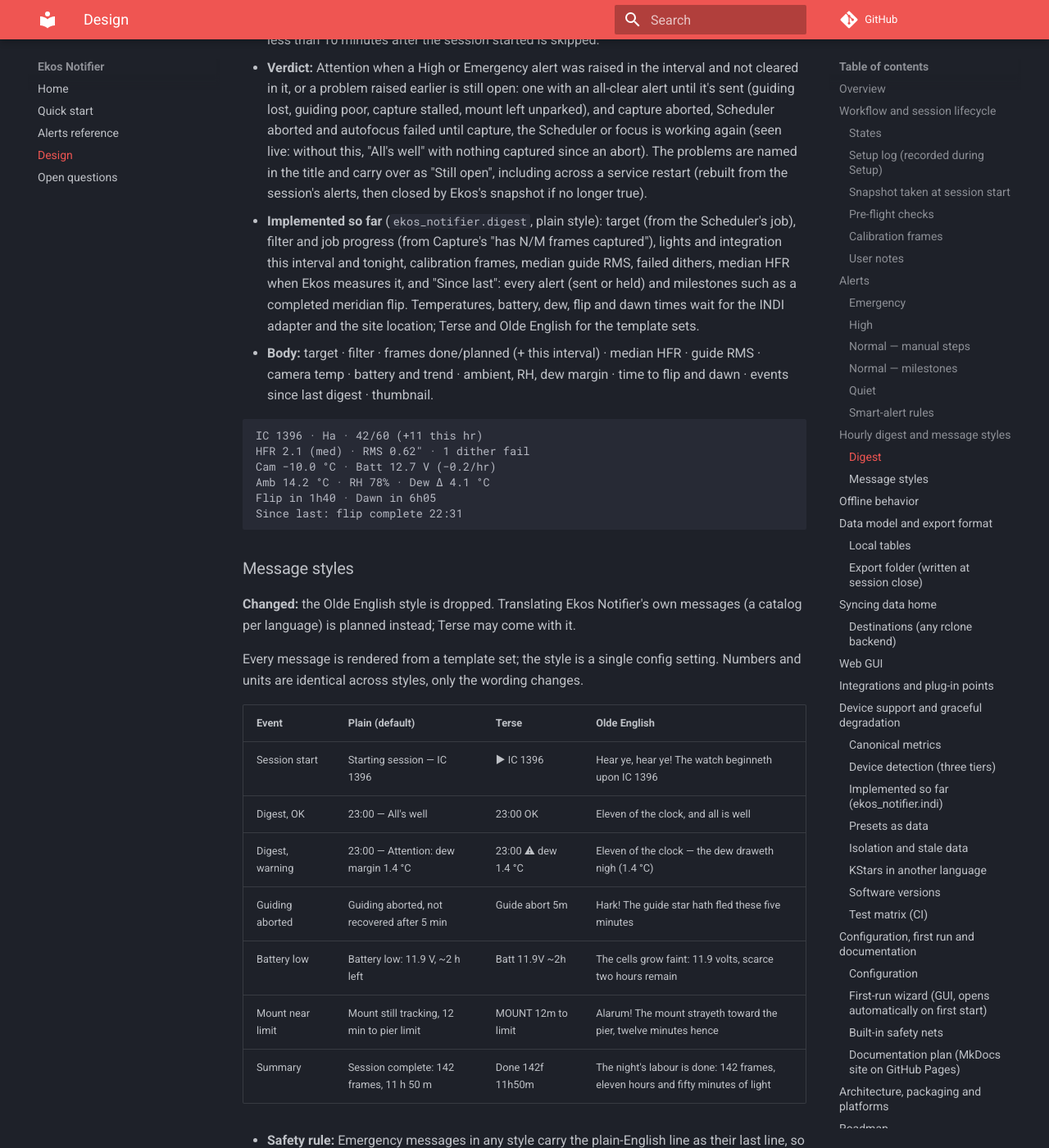
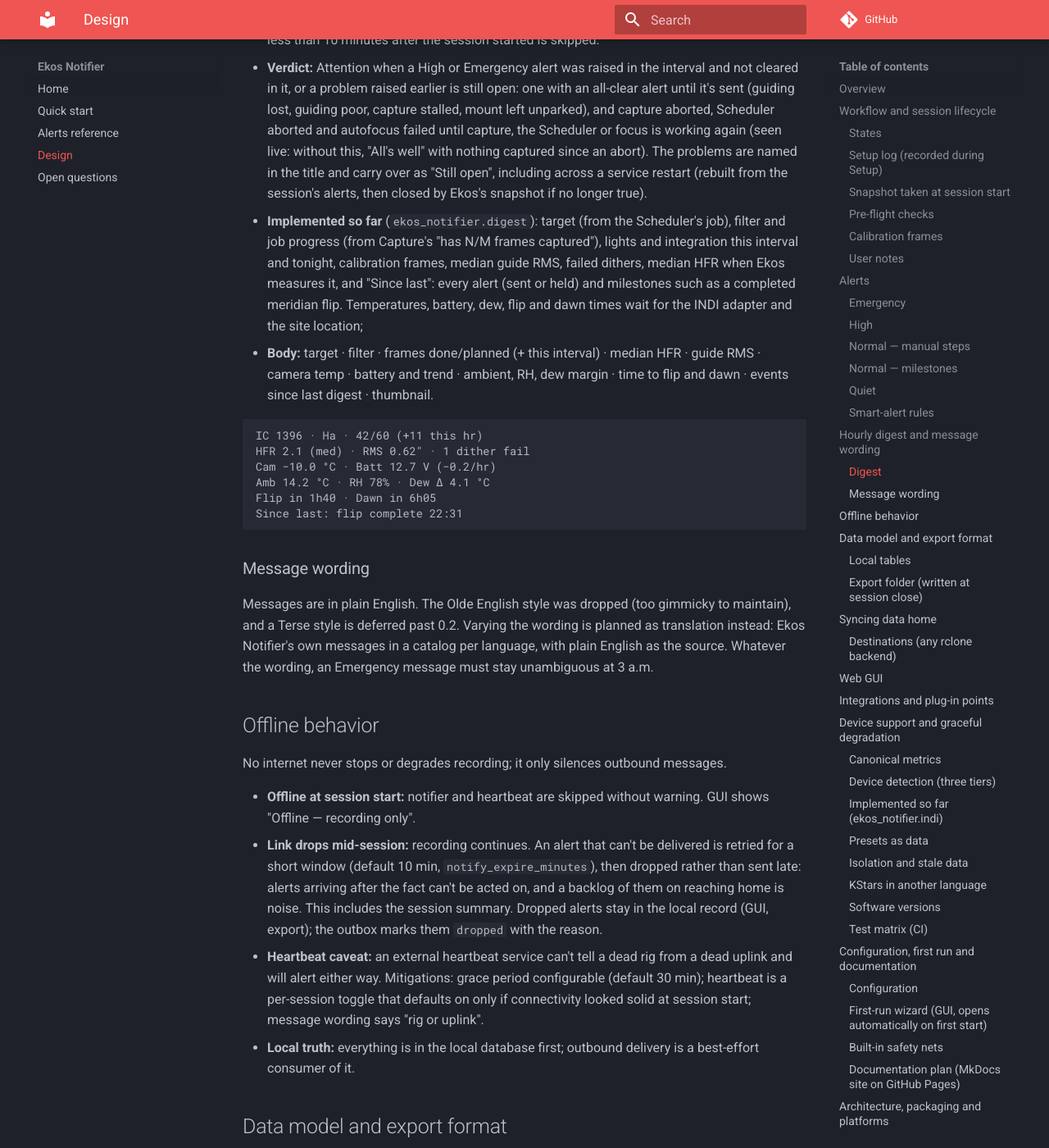
Before and after one commit to anandvn/ekos-notifier, an MkDocs documentation site: the page built from docs/design.md, in a window 1280 px wide and 1400 px high, scrolled down 9512 px. Shown: the whole window at 82% size. Built offline with MkDocs 1.6.1 and Material for MkDocs 9.7.7, drawn with Linux system fonts in a browser that asks for light colours; comment, search, counter and statistics services are not loaded; some of the changed text lies outside the part shown.

Commit message:
Drop message styles: messages are plain English
The Olde English style is dropped and Terse is deferred past 0.2, so the
unused `style:` setting goes from the example config and the known settings. A
config that still has it gets a note saying it's ignored. The design's "Message
styles" becomes a short "Message wording" section (translation of our own
messages is the planned way to vary wording), and the roadmap's 0.2 row matches
what 0.2 contains. README, CONTRIBUTING and CLAUDE.md follow; CONTRIBUTING's
presets path is corrected.

Co-Authored-By: Claude Opus 5.5 <noreply@anthropic.com>

````diff
--- a/config.example.yaml
+++ b/config.example.yaml
@@ -16,9 +16,6 @@ notify:
 # An alert that can't be delivered (no internet) is retried for this long, then dropped rather
 # than sent late. It stays in the session record. 0 = try once, never retry.
 notify_expire_minutes: 10
-
-# Wording of messages: plain | terse | olde. NOT USED YET: every message is plain for now.
-style: plain
 
 # Hourly status digest while a session is running.
 digest:
--- a/docs/design.md
+++ b/docs/design.md
@@ -150,7 +150,7 @@ Meridian flip in 15 min: only when Ekos is set to flip (`[Mount] ExecuteMeridian
 - **Correlate:** concurrent star-lost, HFR jump and star-count drop become one Clouds alert.
 - **Thumbnails:** a 100–200 KB stretched JPEG attaches to first-sub and summary messages where the notifier supports images.
 
-## Hourly digest and message styles
+## Hourly digest and message wording
 
 The digest is one status message per interval (default 60 min) while a session is Active, folding in any held Normal events. Off in the GUI = Normal events send individually.
 
@@ -160,7 +160,7 @@ The digest is one status message per interval (default 60 min) while a session i
 - **Priority:** Quiet when all's well; Normal when it says Attention.
 - **Timing:** on the clock hour, or every N minutes from session start (configurable). A digest due less than 10 minutes after the session started is skipped.
 - **Verdict:** Attention when a High or Emergency alert was raised in the interval and not cleared in it, or a problem raised earlier is still open: one with an all-clear alert until it's sent (guiding lost, guiding poor, capture stalled, mount left unparked), and capture aborted, Scheduler aborted and autofocus failed until capture, the Scheduler or focus is working again (seen live: without this, "All's well" with nothing captured since an abort). The problems are named in the title and carry over as "Still open", including across a service restart (rebuilt from the session's alerts, then closed by Ekos's snapshot if no longer true).
-- **Implemented so far** (`ekos_notifier.digest`, plain style): target (from the Scheduler's job), filter and job progress (from Capture's "has N/M frames captured"), lights and integration this interval and tonight, calibration frames, median guide RMS, failed dithers, median HFR when Ekos measures it, and "Since last": every alert (sent or held) and milestones such as a completed meridian flip. Temperatures, battery, dew, flip and dawn times wait for the INDI adapter and the site location; Terse and Olde English for the template sets.
+- **Implemented so far** (`ekos_notifier.digest`): target (from the Scheduler's job), filter and job progress (from Capture's "has N/M frames captured"), lights and integration this interval and tonight, calibration frames, median guide RMS, failed dithers, median HFR when Ekos measures it, and "Since last": every alert (sent or held) and milestones such as a completed meridian flip. Temperatures, battery, dew, flip and dawn times wait for the INDI adapter and the site location;
 - **Body:** target · filter · frames done/planned (+ this interval) · median HFR · guide RMS · camera temp · battery and trend · ambient, RH, dew margin · time to flip and dawn · events since last digest · thumbnail.
 
 ```
@@ -172,24 +172,9 @@ Flip in 1h40 · Dawn in 6h05
 Since last: flip complete 22:31
 ```
 
-### Message styles
+### Message wording
 
-**Changed:** the Olde English style is dropped. Translating Ekos Notifier's own messages (a catalog per language) is planned instead; Terse may come with it.
-
-Every message is rendered from a template set; the style is a single config setting. Numbers and units are identical across styles, only the wording changes.
-
-| Event | Plain (default) | Terse | Olde English |
-| --- | --- | --- | --- |
-| Session start | Starting session — IC 1396 | ▶ IC 1396 | Hear ye, hear ye! The watch beginneth upon IC 1396 |
-| Digest, OK | 23:00 — All's well | 23:00 OK | Eleven of the clock, and all is well |
-| Digest, warning | 23:00 — Attention: dew margin 1.4 °C | 23:00 ⚠ dew 1.4 °C | Eleven of the clock — the dew draweth nigh (1.4 °C) |
-| Guiding aborted | Guiding aborted, not recovered after 5 min | Guide abort 5m | Hark! The guide star hath fled these five minutes |
-| Battery low | Battery low: 11.9 V, ~2 h left | Batt 11.9V ~2h | The cells grow faint: 11.9 volts, scarce two hours remain |
-| Mount near limit | Mount still tracking, 12 min to pier limit | MOUNT 12m to limit | Alarum! The mount strayeth toward the pier, twelve minutes hence |
-| Summary | Session complete: 142 frames, 11 h 50 m | Done 142f 11h50m | The night's labour is done: 142 frames, eleven hours and fifty minutes of light |
-
-- **Safety rule:** Emergency messages in any style carry the plain-English line as their last line, so a stylised alert is never ambiguous at 3 a.m.
-- **Community styles:** templates live in `styles/<name>/` (Jinja); new styles (pirate, Shakespearean, other languages) are a pull request away. Plain English doubles as the base for translations.
+Messages are in plain English. The Olde English style was dropped (too gimmicky to maintain), and a Terse style is deferred past 0.2. Varying the wording is planned as translation instead: Ekos Notifier's own messages in a catalog per language, with plain English as the source. Whatever the wording, an Emergency message must stay unambiguous at 3 a.m.
 
 ## Offline behavior
 
@@ -277,7 +262,7 @@ A phone-first web page served by the service on the rig's local network, read-on
 | Notes | Add timestamped notes to the session |
 | Sessions | Past sessions with summaries and sync status |
 | Sync | Unsynced count, destination reachable?, last flush, Flush button with progress, FITS checkbox |
-| Settings | Notifier test, thresholds, digest interval, message style, heartbeat, sync destination, units |
+| Settings | Notifier test, thresholds, digest interval, heartbeat, sync destination, units |
 
 - **Stack:** Starlette, server-rendered HTML, htmx for live updates, uPlot for charts; all assets vendored, no CDN.
 - **Never slows capture:** the GUI only reads SQLite (WAL), and all work runs at low priority.
@@ -296,7 +281,6 @@ Every external dependency sits behind a small adapter interface with a sensible
 | Notifications | Apprise URLs (Pushover, ntfy, Telegram, Discord, Slack, Gotify, email, Home Assistant, 100+) | `notify: ["pover://user@token"]` |
 | Heartbeat | Any ping URL: Healthchecks.io (hosted or self-hosted), Uptime Kuma push, Cronitor | `heartbeat: url: https://hc-ping.com/…` |
 | Sync | rclone remote or local path | `sync: dest: "nas:astro/sessions"` |
-| Message styles | Plain, Terse, Olde English template sets | `style: olde` |
 
 - **Battery presets:** LiFePO4 12 V, AGM 12 V, AC mains (voltage alerts off), custom thresholds.
 - **Units:** °C/°F, guide error in arcseconds or pixels, 12/24 h time.
@@ -389,7 +373,7 @@ Top priority: a new user goes from install to a test alert on their phone in und
 4. **Power:** pick power box preset and battery type, or "mains power".
 5. **Heartbeat (optional):** explain the dead-man's switch in two sentences, paste a ping URL, test.
 6. **Sync (optional):** pick destination type, guided rclone setup, Test write.
-7. **Style + digest:** message style (with live preview, including Olde English), digest interval.
+7. **Digest:** on or off, and its interval.
 8. **Done:** a checklist of what's on, and "Simulate a night" to see sample alerts.
 
 ### Built-in safety nets
@@ -410,7 +394,7 @@ Top priority: a new user goes from install to a test alert on their phone in und
 | Power box presets | Supported devices and custom mapping |
 | Export format | Folder layout + JSON Schema, importer guide |
 | Troubleshooting / FAQ | `doctor` output explained, common StellarMate/Astroberry issues |
-| Contributing | Adapters, message styles, presets, dev setup with simulation |
+| Contributing | Adapters, presets, dev setup with simulation |
 
 ## Architecture, packaging and platforms
 
@@ -471,7 +455,7 @@ Four milestones to a public 1.0; the wizard and docs land before the GUI polish
 | Milestone | Scope |
 | --- | --- |
 | 0.1 Core | Event sources (Ekos D-Bus, PHD2, INDI), canonical metrics with capability gating, `indi-dump`, SQLite store, session lifecycle, alert rules, Apprise notifier, hourly digest, simulation mode |
-| 0.2 First run | Wizard, `doctor`, config validation, Quick start + Alerts reference docs, Olde English and Terse styles |
+| 0.2 First run | Terminal setup wizard, `doctor`, config validation, Quick start + Alerts reference docs, KStars in any language (the GUI wizard comes with the GUI; Terse is deferred, Olde English dropped) |
 | 0.3 GUI + sync | Web GUI views, export folders, rclone sync and Flush, heartbeat |
 | 1.0 Public | Full docs site, power box presets, `install.sh` (venv, no root) and PyPI release, reference importer, multi-setup test matrix passing in CI, field-tested on StellarMate and Astroberry |
 
````
Also changed, not shown: CHANGELOG.md (+4 -0 lines), CLAUDE.md (+5 -5 lines), CONTRIBUTING.md (+3 -4 lines), README.md (+3 -3 lines), 3 other files.
